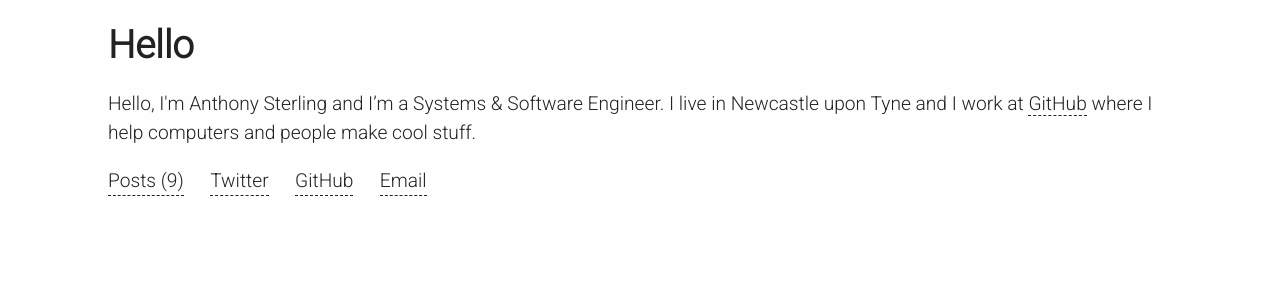
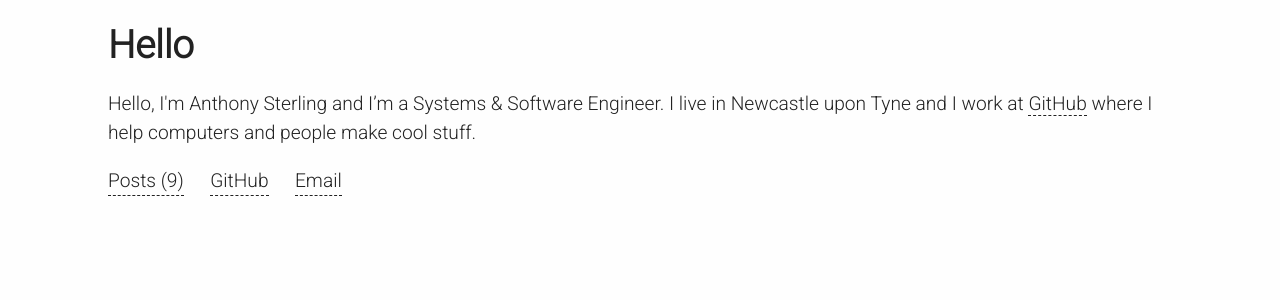
Before and after one commit to anthonysterling/anthonysterling.github.com, a Jekyll site: the page built from index.html, in a window 1280 px wide. Shown: the top 300 px of the page. Built offline with Jekyll 4.4.1, drawn with Linux system fonts in a browser that asks for light colours.

Commit message:
RIP Twitter

```diff
--- a/index.html
+++ b/index.html
@@ -12,7 +12,6 @@ title: Hello
     <div class="small-11 small-centered columns">
         <ul class="inline-list">
             <li><a href="/posts/index.html">Posts ({{ site.posts | size }})</a></li>
-            <li><a href="https://twitter.com/anthonysterling">Twitter</a></li>
             <li><a href="https://github.com/anthonysterling">GitHub</a></li>
             <li><a href="mailto:mail@anthonysterling.com">Email</a></li>
         </ul>
```
